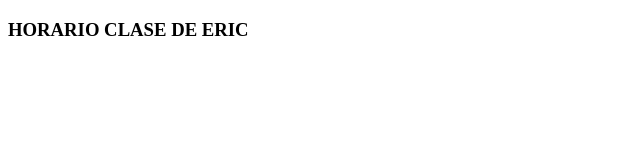
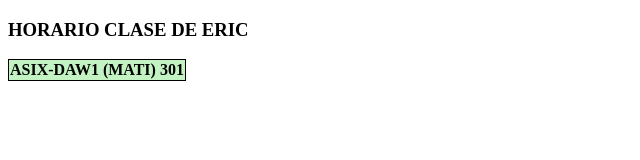
Before and after one commit to ericinfantegarcia/actv_horarioclase, a plain HTML site: page index.html in a window 1280 px wide. Shown: the whole page, without its empty margins (0-640 px from the left). Drawn offline with Linux system fonts and the light colour scheme.

Commit message:
he creado un stilo

```diff
--- a/index.html
+++ b/index.html
@@ -4,8 +4,35 @@
     <meta charset="UTF-8">
     <meta name="viewport" content="width=device-width, initial-scale=1.0">
     <title>Document</title>
+    <!--<border: es el grosor que hemos asignado a la linea-->
+    <!-- border collapse es el formato de la linea, para que se vea una unica linea-->
+    <style>
+        table,th,td{
+            border: 1.5px solid black;
+            border-collapse: collapse;
+        }
+        .fondoverde {
+            background-color: rgb(195, 243, 195);
+        }
+    </style>
 </head>
 <body>
-<h3>HORARIO CLASE DE ERIC</h3>
+
+     <h3>HORARIO CLASE DE ERIC</h3> <!-- TITULO DE LA ACTIVIDAD-->
+     <table>
+        <tr>
+            <th class="fondoverde">
+            ASIX-DAW1 (MATI) 301
+            </th>
+        </tr>
+
+        <!--colspan para unir las celdas de izquierda a derecha-->
+        <!--rowspan para unir celdas de arriba a abajo-->
+
+
+
+
+     </table>
+
 </body>
 </html>
```
